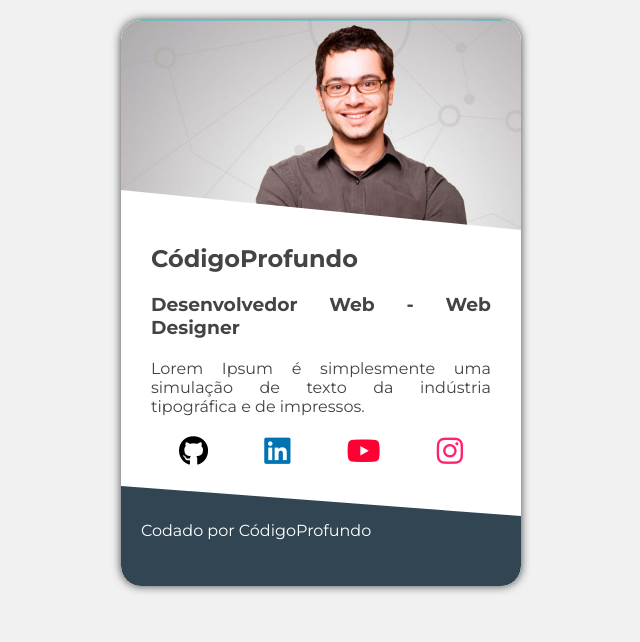
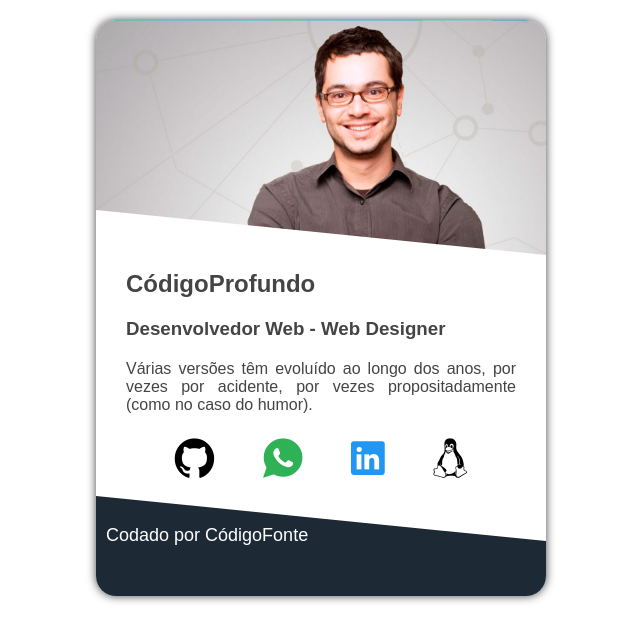
Before and after one commit to avlisesolrac/jira, a PHP site: page / in a window 1280 px wide. Shown: the top 642 px of the page, without its empty margins (319-959 px from the left). Run offline with PHP 8.4, Linux system fonts and the light colour scheme; some libraries are stand-ins or nearby versions.

Commit message:
success: Desenvolver card perfil profissional - DEV-15

```diff
--- a/DEV-15/estilo.css
+++ b/DEV-15/estilo.css
@@ -1,103 +1,100 @@
+@import 'http://code.ionicframework.com/ionicons/2.0.1/css/ionicons.min.css';
+
 *{
 margin: 0;
 padding: 0;
-font-family: "Montserrat", sans-serif;
+font-family: 'Century Gothic', sans-serif;
 color: #444;
-text-align: justify;
-}
-
-body{
-background-color: #f1f1f1;
 }
 
 div{
-width: 400px;
+width: 450px;
 margin: 20px auto;
+display: block;
+position: relative;
+box-shadow: 0 0 10px #444;
+overflow: hidden;
+position: relative;
 border-radius: 20px;
-background-color: #fff;
-overflow: hidden;
-box-shadow: 0 0 10px #444;
-}
-
-div header{
-position: relative;
 }
 
 div header img{
 width: 100%;
-border-radius: 20px 20px 0 0;
+}
+
+div header {
+position: relative;
+width: 100%;
 }
 
 div header:before{
+content: '';
 position: absolute;
-content: '';
-border-top: 40px solid transparent;
-border-left: 400px solid #fff;
+border-top: 50px solid transparent;
+border-left: 500px solid #fff;
 bottom: 0;
-padding: 2px;
+left: 0;
+display: block;
 }
 
-div section{
+div article{
 margin: 10px 30px;
+text-align: justify;
 }
 
-div section h2, h3, p, ul{
-margin-bottom: 20px;
+div article h3{
+margin: 20px 0;
 }
 
-div section ul{
+div article ul{
 display: flex;
-justify-content: space-around;
+justify-content: space-evenly;
 list-style-type: none;
+margin: 20px 0 60px 0;
+font-size: 45px;
 }
 
-div section ul li a{
-text-decoration: none;
-font-size: 30px;
-}
-
-div section ul li a:hover{
-transition: .5s;
-transform: scale(1.5);
-}
-
-/*======BOTÃO DO GITHUB======*/
-
-div section ul li:nth-child(1) a{
+div article ul li:nth-child(1) a{
 color: #000;
 }
 
-/*======BOTÃO DO LINKEDIN======*/
-div section ul li:nth-child(2) a{
-color: #0073B2;
+div article ul li:nth-child(2) a{
+color: #2FB256;
 }
 
-/*======BOTÃO DO YOUTUBE======*/
-div section ul li:nth-child(3) a{
-color: #ff0033;
+div article ul li:nth-child(3) a{
+color: #2196f3;
 }
 
-/*======BOTÃO DO INSTAGRAM======*/
-div section ul li:nth-child(4) a{
-color: #FF226C;
+div article ul li:nth-child(4) a{
+color: #000;
 }
 
-div footer{
-background-color: #314652;
-border-radius: 0 0 20px 20px;
-height: 100px;
-position: relative;
+div article ul li{
+transition: .5s;
 }
 
-div footer:before{
+div article ul li:hover{
+transform: scale(1.2);
+}
+
+div{
+border-bottom: 50px solid #1D2A35;
+}
+
+article:after{
+content:'Codado por CódigoFonte';
+position: absolute;
+bottom: 0px;
+left: 10px;
+font-size: 18px;
+color: #fff;
+}
+
+div:before{
 content: '';
 position: absolute;
-border-bottom: 30px solid transparent;
-border-right: 400px solid #fff;
-top: 0;
+bottom: 0px;
+border-bottom: 50px solid #1D2A35;
+border-right: 500px solid #fff;
 }
-
-div footer p{
-padding: 35px 20px;
-color: #fff;
-}
--- a/DEV-15/index.html
+++ b/DEV-15/index.html
@@ -1,38 +1,32 @@
 <!DOCTYPE html>
 <html>
 <head>
-<title>Card de Perfil Profissional</title>
+<title>Perfil Profissional</title>
 <meta charset="utf-8">
 <link rel="stylesheet" type="text/css" href="estilo.css">
-<link rel="preconnect" href="https://fonts.googleapis.com">
-<link rel="preconnect" href="https://fonts.gstatic.com" crossorigin>
-<link href="https://fonts.googleapis.com/css2?family=Montserrat:ital,wght@0,100..900;1,100..900&family=Open+Sans:ital,wght@0,300..800;1,300..800&family=Roboto:ital,wght@0,100..900;1,100..900&display=swap" rel="stylesheet">
-<script src="https://kit.fontawesome.com/ed13afc6d1.js" crossorigin="anonymous"></script>
-</head>
+<head>
 <body>
 
+
 <div>
-
 <header>
 <img src="perfil.png">
 </header>
 
-<section>
+<article>
 <h2>CódigoProfundo</h2>
+
 <h3>Desenvolvedor Web - Web Designer</h3>
-<p>Lorem Ipsum é simplesmente uma simulação de texto da indústria tipográfica e de impressos.</p>
+
+<p>Várias versões têm evoluído ao longo dos anos, por vezes por acidente, por vezes propositadamente (como no caso do humor).</p>
 
 <ul>
-<li><a class="fa-brands fa-github" href="#"></a></li>
-<li><a class="fa-brands fa-linkedin" href="#"></a></li>
-<li><a class="fa-brands fa-youtube" href="#"></a></li>
-<li><a class="fa-brands fa-instagram" href="#"></a></li>
+<li><a class= "ion-social-github" href="#"></a></li>
+<li><a class= "ion-social-whatsapp" href="#"></a></li>
+<li><a class= "ion-social-linkedin" href="#"></a></li>
+<li><a class= "ion-social-tux" href="#"></a></li>
 </ul>
-</section>
-
-<footer>
-<p>Codado por CódigoProfundo</p>
-</footer>
+</article>
 
 </div>
 
```
Also changed, not shown: DEV-15/success.gif.
